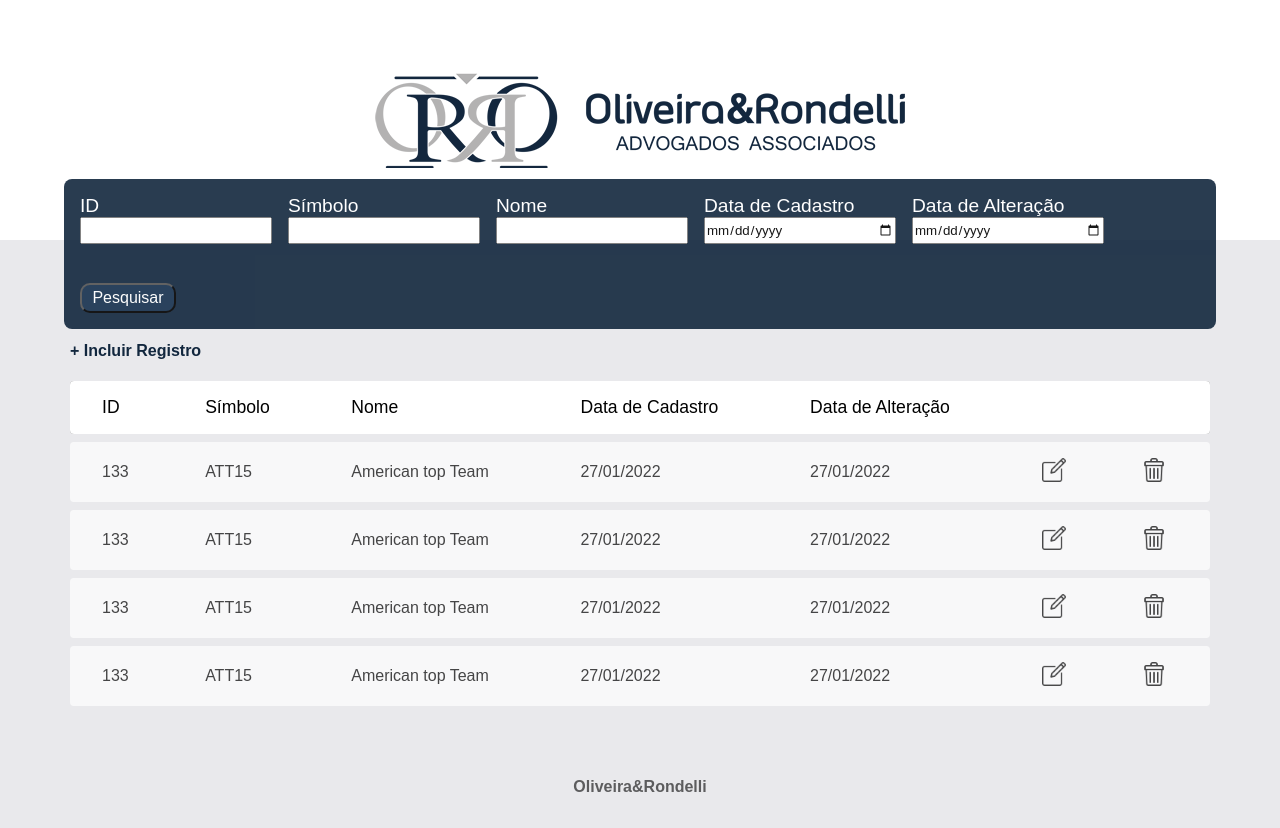
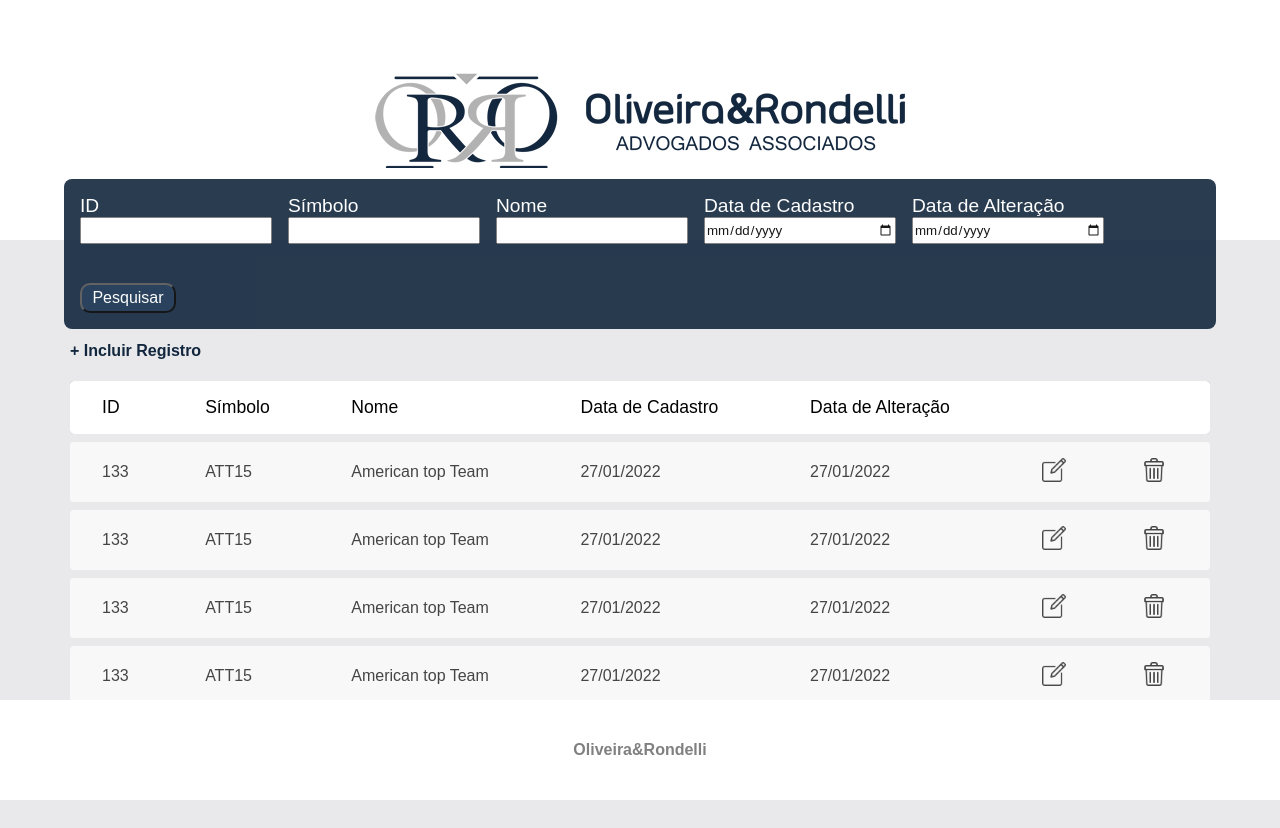
Before and after one commit to Jonathas-bonfim/CRUD-React, a React (Create React App) app: page / in a window 1280 px wide. After the commit the page ends 800 px from the top, so only its background shows below. Built offline with nearby package versions, Linux system fonts and the light colour scheme.

Commit message:
finished style

```diff
--- a/src/components/footer/index.scss
+++ b/src/components/footer/index.scss
@@ -1,7 +1,23 @@
+// footer {
+//   text-align: center;
+//   font-weight: bold;
+//   padding: 4rem 0 2rem;
+//   color: black;
+//   opacity: 0.6;
+//   position: absolute;
+// }
 footer {
-  text-align: center;
+  background: white;
+  width: 100%;
+  height: 100px;
+  position: absolute;
+  bottom: 0;
+  left: 0;
+  margin: auto;
+
   font-weight: bold;
-  padding: 4rem 0 2rem;
-  color: black;
-  opacity: 0.6;
+  color: gray;
+  display: flex;
+  align-items: center;
+  justify-content: center;
 }
--- a/src/pages/home/index.scss
+++ b/src/pages/home/index.scss
@@ -1,7 +1,7 @@
 body {
+  height: 100vh;
   background: #e9e9ec;
   z-index: -1;
-
 }
 
 .div-search {
@@ -59,10 +59,9 @@ body {
   }
 }
 
-.div-include{
+.div-include {
   width: min(90vw, 1140px);
   margin: auto;
-
 
   .button-include {
     display: inline-block;
@@ -74,14 +73,12 @@ body {
   }
 }
 
-
 #data-table {
   border-spacing: 0 0.5rem;
   margin: auto;
 
   width: min(90vw, 1140px);
   margin: auto;
-
 
   img {
     cursor: pointer;
--- a/src/pages/home/index.tsx
+++ b/src/pages/home/index.tsx
@@ -9,10 +9,12 @@ import './index.scss'
 export function Home() {
   return (
     <>
+
       <body>
         <header>
           <Header />
         </header>
+        <main>
           <form action="">
             <div className="div-search">
               <div className="components-search">
@@ -46,7 +48,6 @@ export function Home() {
               </div>
             </div>
           </form>
-
           <div className="div-include">
             <a href="#" className="button-include">+ Incluir Registro</a>
           </div>
@@ -106,9 +107,10 @@ export function Home() {
               </tr>
             </tbody>
           </table>
+        </main>
+        <Footer />
       </body>
 
-      <Footer/>
 
     </>
   )
```
Lines whose indentation alone changed are shown as unchanged.
